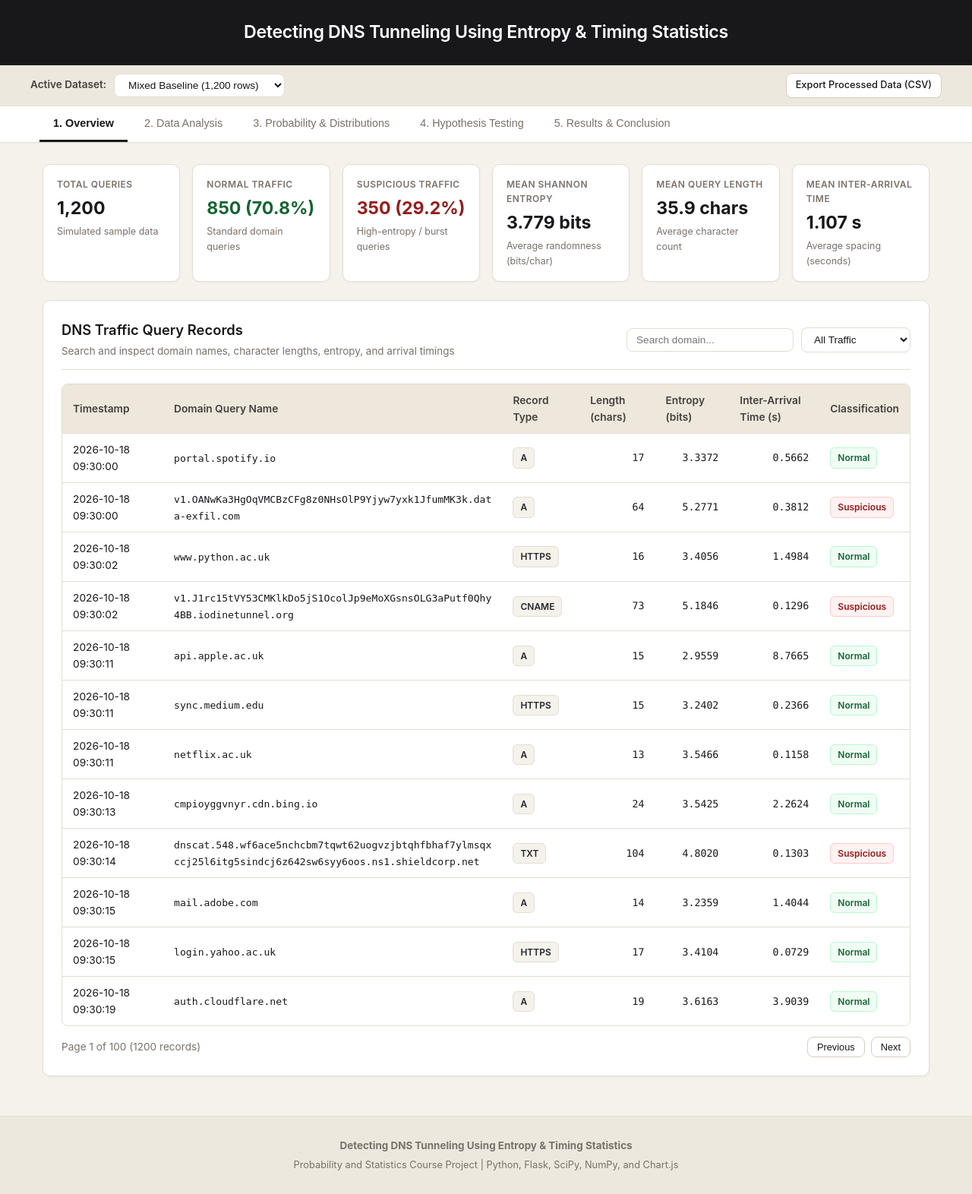
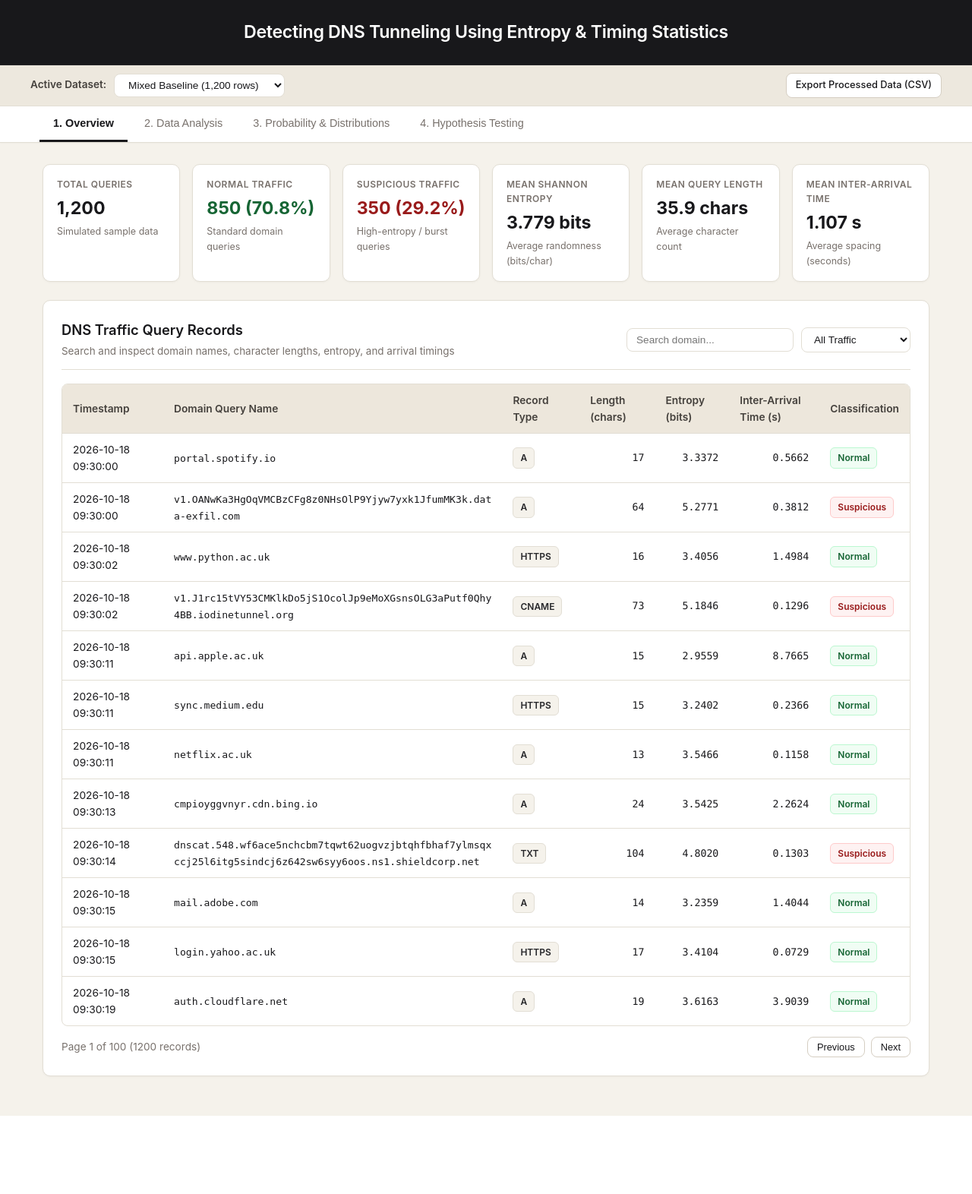
Before and after one commit to purvaa211/detection-of-DNS-tunneling-, a Flask app: page / in a window 1280 px wide. Shown: the whole page at 76% size. After the commit the page ends 1469 px from the top, so only its background shows below. Run offline with Flask 3, Linux system fonts and the light colour scheme.

Commit message:
Remove footer and Results & Conclusion section

```diff
--- a/templates/index.html
+++ b/templates/index.html
@@ -28,14 +28,13 @@
     </div>
   </div>
 
-  <!-- Navigation Tabs (5 Clean Sections) -->
+  <!-- Navigation Tabs (4 Clean Sections) -->
   <nav class="nav-tabs-wrapper">
     <ul class="nav-tabs">
       <li><button class="nav-tab-btn active" data-tab="tab-overview">1. Overview</button></li>
       <li><button class="nav-tab-btn" data-tab="tab-analysis">2. Data Analysis</button></li>
       <li><button class="nav-tab-btn" data-tab="tab-probability">3. Probability & Distributions</button></li>
       <li><button class="nav-tab-btn" data-tab="tab-hypothesis">4. Hypothesis Testing</button></li>
-      <li><button class="nav-tab-btn" data-tab="tab-results">5. Results & Conclusion</button></li>
     </ul>
   </nav>
 
@@ -349,72 +348,8 @@
       </div>
     </div>
 
-    <!-- ================================================================= -->
-    <!-- SECTION 5: RESULTS & CONCLUSION -->
-    <!-- ================================================================= -->
-    <div id="tab-results" class="tab-content">
-      <div class="card">
-        <div class="card-header">
-          <div>
-            <h2 class="card-title">Linear Regression Analysis & Project Conclusion</h2>
-            <div class="card-subtitle">Fitted regression model between domain query length and Shannon entropy with final statistical findings</div>
-          </div>
-        </div>
-
-        <!-- Metrics Row for Regression -->
-        <div class="grid-3" style="margin-bottom:20px;">
-          <div class="metric-card">
-            <div class="metric-label">Fitted Regression Equation</div>
-            <div class="metric-value" id="reg-equation" style="font-size:1.02rem; line-height:1.4; color:var(--text-main);">-</div>
-            <div class="metric-sub">Entropy = Intercept + Slope × Length</div>
-          </div>
-          <div class="metric-card">
-            <div class="metric-label">Coefficient of Determination (R²)</div>
-            <div class="metric-value" id="reg-r2" style="color:var(--text-main); font-size:1.4rem;">-</div>
-            <div class="metric-sub">Variance explained by linear relationship</div>
-          </div>
-          <div class="metric-card">
-            <div class="metric-label">Pearson Correlation (r)</div>
-            <div class="metric-value" id="corr-len-ent" style="color:var(--text-main); font-size:1.4rem;">-</div>
-            <div class="metric-sub">Degree of linear association</div>
-          </div>
-        </div>
-
-        <!-- Regression Graph -->
-        <div style="margin-bottom:22px;">
-          <div style="font-weight:600; font-size:0.88rem; color:var(--text-muted); margin-bottom:8px;">
-            Scatter Plot & Fitted OLS Line: Query Length (X) vs Shannon Entropy (Y)
-          </div>
-          <div class="chart-box-lg">
-            <canvas id="regressionChartCanvas"></canvas>
-          </div>
-        </div>
-
-        <!-- Statistical Interpretation -->
-        <div class="note-box" id="reg-interpretation-text" style="margin-bottom:20px;">
-          Loading regression analysis...
-        </div>
-
-        <!-- Final Project Findings & Conclusion -->
-        <div class="note-box" style="margin-top:0;">
-          <div class="note-box-title" style="font-size:0.95rem; margin-bottom:8px;">Project Findings & Statistical Conclusion:</div>
-          <div style="font-size:0.88rem; line-height:1.7; color:var(--text-main);">
-            • <strong>Linear Relationship & Payload Randomness:</strong> Domain query length and Shannon entropy demonstrate a strong, statistically significant linear relationship (R² > 86%). Because data exfiltration via DNS tunnels encodes arbitrary binary or base32/hex payloads into subdomains, queries simultaneously become longer and exhibit elevated character entropy.<br>
-            • <strong>Hypothesis Testing Rejection:</strong> Across both Shannon entropy and query length, Welch's two-sample t-test yields p &lt; 0.0001, decisively rejecting the null hypothesis (H0) and proving that normal traffic and suspicious queries follow distinctly different population distributions.<br>
-            • <strong>Syllabus Method Effectiveness:</strong> By applying descriptive statistics, Bayes' theorem, normal confidence intervals, and linear regression, we successfully distinguish suspicious tunneling activity using pure, interpretable statistical mathematics without needing black-box machine learning models.
-          </div>
-        </div>
-
-      </div>
-    </div>
-
   </main>
 
-  <!-- Footer -->
-  <footer class="app-footer">
-    <p><strong>Detecting DNS Tunneling Using Entropy & Timing Statistics</strong></p>
-    <p style="margin-top:4px; font-size:0.8rem; color:var(--text-muted);">Probability and Statistics Course Project | Python, Flask, SciPy, NumPy, and Chart.js</p>
-  </footer>
 
   <script src="/static/js/main.js"></script>
 </body>
```
Also changed, not shown: README.md.
